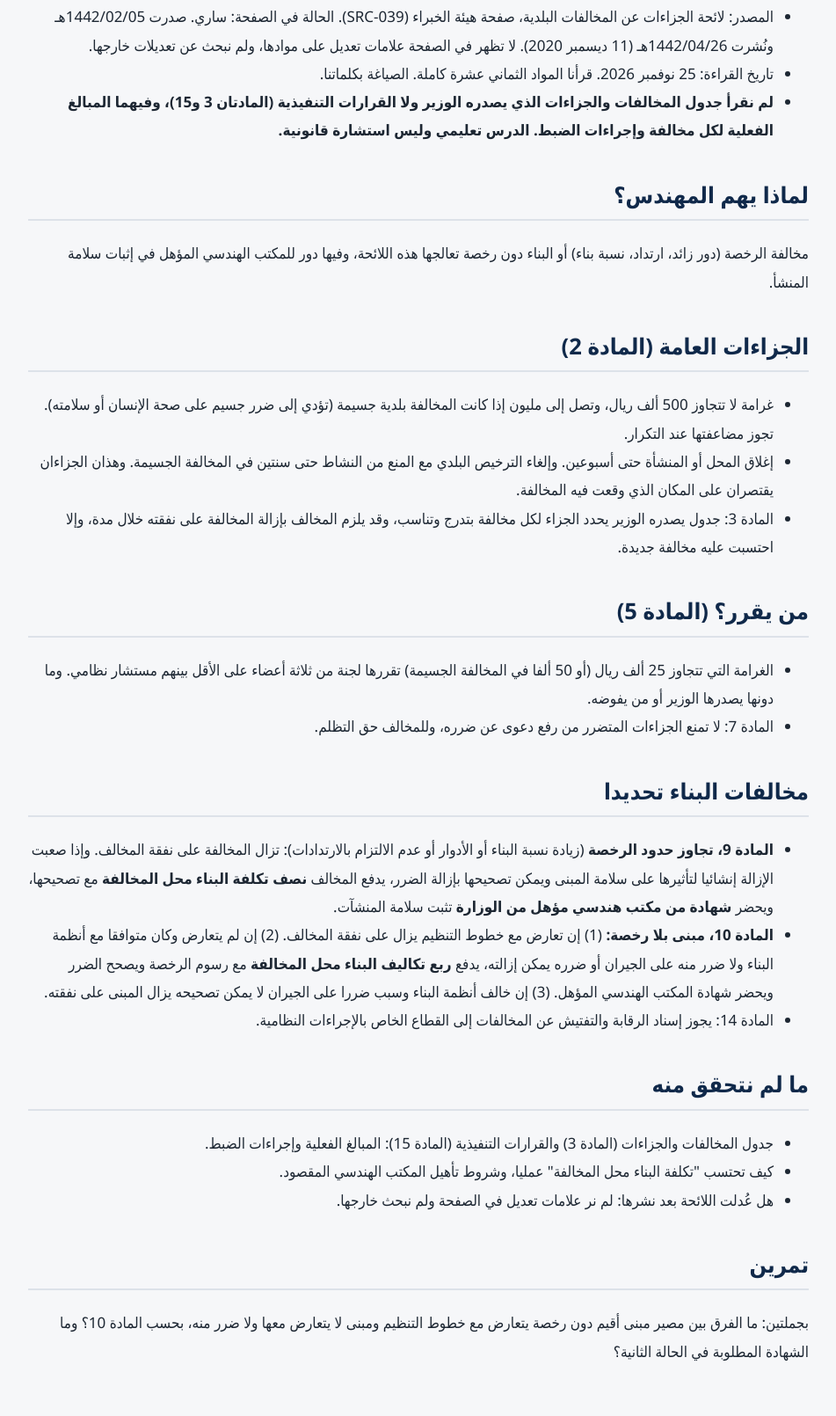
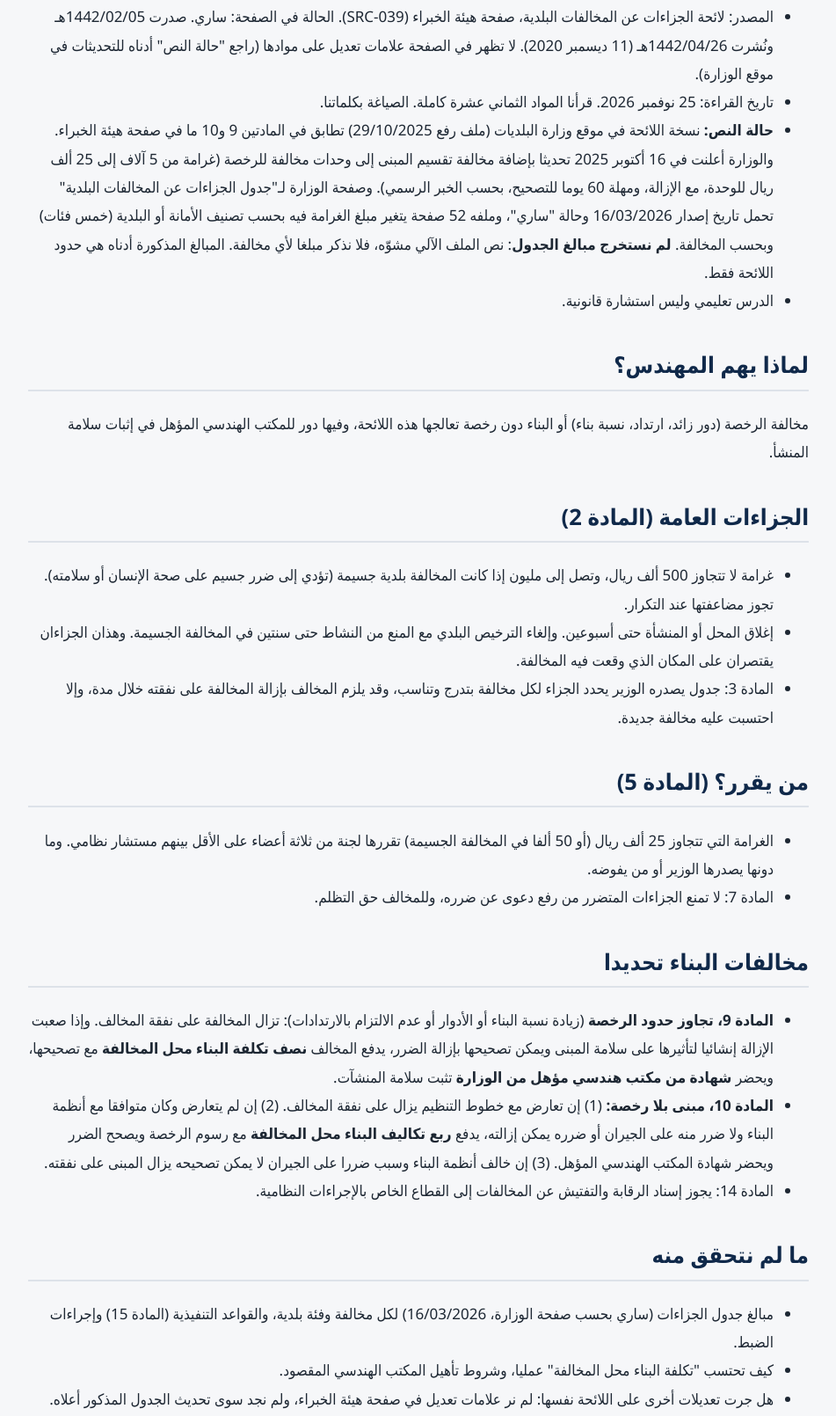
Before and after one commit to eng540/saudi-engineering-academy-site, a plain HTML site: page lesson-10.html in a window 1280 px wide. Shown: the part 271-1881 px from the top of the page at 88% size, without its empty margins (164-1115 px from the left). Drawn offline with Linux system fonts and the light colour scheme.

Commit message:
Revise building violations and penalties information
Updated the content regarding building violations and penalties, including additional details about the source and legal context.

```diff
--- a/lesson-10.html
+++ b/lesson-10.html
@@ -31,7 +31,7 @@ footer{text-align:center;color:var(--muted);font-size:.82rem;padding:24px}
 <nav class="top"><a href="docs.html">الوثائق</a><a href="sources.html">سجل المصادر</a><a href="calc.html">الحاسبة</a><a href="status.html">الحالة</a></nav></header><main>
 <div class="banner">مسودة تأسيسية قيد الإعداد. المحتوى لم يخضع بعد لمراجعة هندسية مستقلة، وليس اعتمادًا مهنيًا ولا ترخيصًا. لا تُستخدم أي قيمة هنا كمرجع تصميم أو تنفيذ.</div>
 <h1>الدرس 10: مخالفات البناء في لائحة الجزاءات عن المخالفات البلدية (مسودة)</h1>
-<ul><li>المصدر: لائحة الجزاءات عن المخالفات البلدية، صفحة هيئة الخبراء (SRC-039). الحالة في الصفحة: ساري. صدرت 1442/02/05هـ ونُشرت 1442/04/26هـ (11 ديسمبر 2020). لا تظهر في الصفحة علامات تعديل على موادها، ولم نبحث عن تعديلات خارجها.</li><li>تاريخ القراءة: 25 نوفمبر 2026. قرأنا المواد الثماني عشرة كاملة. الصياغة بكلماتنا.</li><li><strong>لم نقرأ جدول المخالفات والجزاءات الذي يصدره الوزير ولا القرارات التنفيذية (المادتان 3 و15)، وفيهما المبالغ الفعلية لكل مخالفة وإجراءات الضبط. الدرس تعليمي وليس استشارة قانونية.</strong></li></ul>
+<ul><li>المصدر: لائحة الجزاءات عن المخالفات البلدية، صفحة هيئة الخبراء (SRC-039). الحالة في الصفحة: ساري. صدرت 1442/02/05هـ ونُشرت 1442/04/26هـ (11 ديسمبر 2020). لا تظهر في الصفحة علامات تعديل على موادها (راجع "حالة النص" أدناه للتحديثات في موقع الوزارة).</li><li>تاريخ القراءة: 25 نوفمبر 2026. قرأنا المواد الثماني عشرة كاملة. الصياغة بكلماتنا.</li><li><strong>حالة النص:</strong> نسخة اللائحة في موقع وزارة البلديات (ملف رفع 29/10/2025) تطابق في المادتين 9 و10 ما في صفحة هيئة الخبراء. والوزارة أعلنت في 16 أكتوبر 2025 تحديثا بإضافة مخالفة تقسيم المبنى إلى وحدات مخالفة للرخصة (غرامة من 5 آلاف إلى 25 ألف ريال للوحدة، مع الإزالة، ومهلة 60 يوما للتصحيح، بحسب الخبر الرسمي). وصفحة الوزارة لـ"جدول الجزاءات عن المخالفات البلدية" تحمل تاريخ إصدار 16/03/2026 وحالة "ساري"، وملفه 52 صفحة يتغير مبلغ الغرامة فيه بحسب تصنيف الأمانة أو البلدية (خمس فئات) وبحسب المخالفة. <strong>لم نستخرج مبالغ الجدول</strong>: نص الملف الآلي مشوّه، فلا نذكر مبلغا لأي مخالفة. المبالغ المذكورة أدناه هي حدود اللائحة فقط.</li><li>الدرس تعليمي وليس استشارة قانونية.</li></ul>
 <h2>لماذا يهم المهندس؟</h2>
 <p>مخالفة الرخصة (دور زائد، ارتداد، نسبة بناء) أو البناء دون رخصة تعالجها هذه اللائحة، وفيها دور للمكتب الهندسي المؤهل في إثبات سلامة المنشأ.</p>
 <h2>الجزاءات العامة (المادة 2)</h2>
@@ -41,6 +41,6 @@ footer{text-align:center;color:var(--muted);font-size:.82rem;padding:24px}
 <h2>مخالفات البناء تحديدا</h2>
 <ul><li><strong>المادة 9، تجاوز حدود الرخصة</strong> (زيادة نسبة البناء أو الأدوار أو عدم الالتزام بالارتدادات): تزال المخالفة على نفقة المخالف. وإذا صعبت الإزالة إنشائيا لتأثيرها على سلامة المبنى ويمكن تصحيحها بإزالة الضرر، يدفع المخالف <strong>نصف تكلفة البناء محل المخالفة</strong> مع تصحيحها، ويحضر <strong>شهادة من مكتب هندسي مؤهل من الوزارة</strong> تثبت سلامة المنشآت.</li><li><strong>المادة 10، مبنى بلا رخصة:</strong> (1) إن تعارض مع خطوط التنظيم يزال على نفقة المخالف. (2) إن لم يتعارض وكان متوافقا مع أنظمة البناء ولا ضرر منه على الجيران أو ضرره يمكن إزالته، يدفع <strong>ربع تكاليف البناء محل المخالفة</strong> مع رسوم الرخصة ويصحح الضرر ويحضر شهادة المكتب الهندسي المؤهل. (3) إن خالف أنظمة البناء وسبب ضررا على الجيران لا يمكن تصحيحه يزال المبنى على نفقته.</li><li>المادة 14: يجوز إسناد الرقابة والتفتيش عن المخالفات إلى القطاع الخاص بالإجراءات النظامية.</li></ul>
 <h2>ما لم نتحقق منه</h2>
-<ul><li>جدول المخالفات والجزاءات (المادة 3) والقرارات التنفيذية (المادة 15): المبالغ الفعلية وإجراءات الضبط.</li><li>كيف تحتسب "تكلفة البناء محل المخالفة" عمليا، وشروط تأهيل المكتب الهندسي المقصود.</li><li>هل عُدلت اللائحة بعد نشرها: لم نر علامات تعديل في الصفحة ولم نبحث خارجها.</li></ul>
+<ul><li>مبالغ جدول الجزاءات (ساري بحسب صفحة الوزارة، 16/03/2026) لكل مخالفة وفئة بلدية، والقواعد التنفيذية (المادة 15) وإجراءات الضبط.</li><li>كيف تحتسب "تكلفة البناء محل المخالفة" عمليا، وشروط تأهيل المكتب الهندسي المقصود.</li><li>هل جرت تعديلات أخرى على اللائحة نفسها: لم نر علامات تعديل في صفحة هيئة الخبراء، ولم نجد سوى تحديث الجدول المذكور أعلاه.</li></ul>
 <h2>تمرين</h2>
 <p>بجملتين: ما الفرق بين مصير مبنى أقيم دون رخصة يتعارض مع خطوط التنظيم ومبنى لا يتعارض معها ولا ضرر منه، بحسب المادة 10؟ وما الشهادة المطلوبة في الحالة الثانية؟</p></main><footer>Saudi Engineering Academy &middot; Draft</footer></body></html>
```
